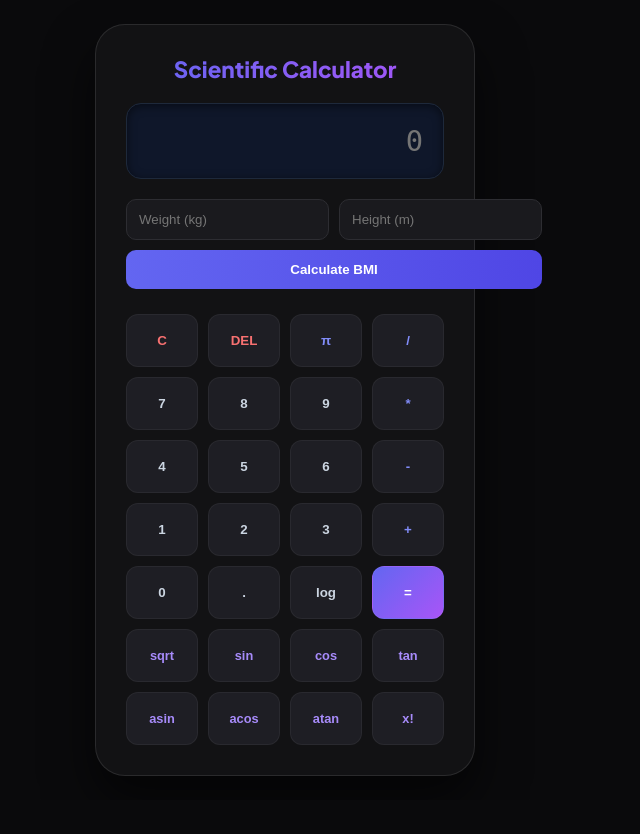
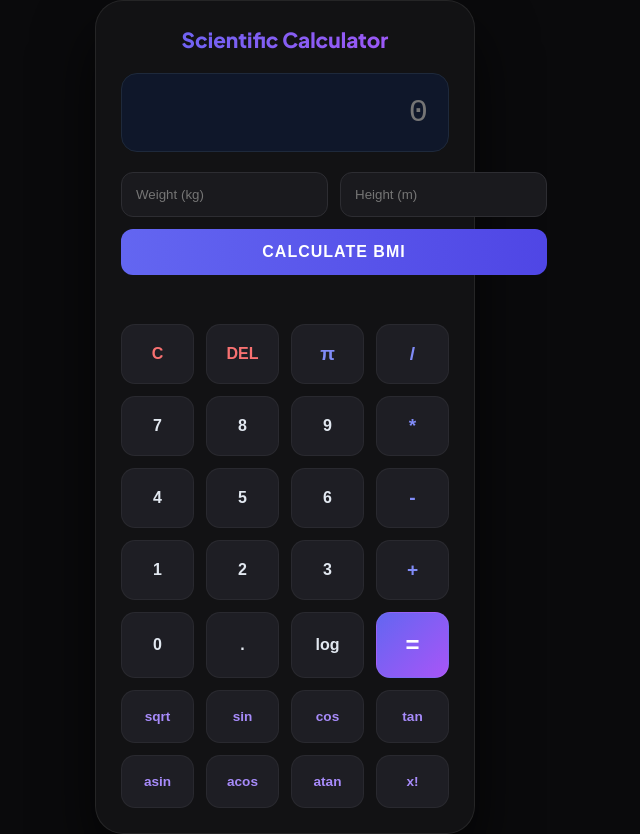
Before and after one commit to shivani100604/BMI-Calculator, a Flask app: page / in a window 1280 px wide. Shown: the whole page, without its empty margins (355-995 px from the left). Before the commit the page ends 776 px from the top, so only its background shows below. Run offline with Flask 3, Linux system fonts and the light colour scheme.

Commit message:
Refactor styles for improved UI consistency

```diff
--- a/static/style.css
+++ b/static/style.css
@@ -4,6 +4,7 @@
     box-sizing: border-box;
     margin: 0;
     padding: 0;
+    -webkit-tap-highlight-color: transparent;
 }
 
 body {
@@ -17,21 +18,23 @@ body {
 
 .container {
     background: #121214;
-    border: 1px solid rgba(255, 255, 255, 0.1);
-    padding: 30px;
-    border-radius: 30px;
-    box-shadow: 0 25px 50px rgba(0, 0, 0, 0.6);
+    border: 1px solid rgba(255, 255, 255, 0.08);
+    padding: 25px;
+    border-radius: 28px;
+    box-shadow: 0 30px 60px rgba(0, 0, 0, 0.7);
     width: 380px;
+    z-index: 10;
 }
 
 h1 {
     color: #fff;
     text-align: center;
-    font-size: 1.4rem;
+    font-size: 1.3rem;
     margin-bottom: 20px;
     background: linear-gradient(to right, #6366f1, #a855f7);
     -webkit-background-clip: text;
     -webkit-text-fill-color: transparent;
+    font-weight: 800;
 }
 
 #display {
@@ -39,30 +42,34 @@ h1 {
     background: #0f172a;
     border: 1px solid #1e293b;
     padding: 20px;
-    border-radius: 15px;
-    color: #38bdf8; /* Neon Cyan text */
-    font-size: 1.8rem;
+    border-radius: 16px;
+    color: #38bdf8; /* Neon Blue */
+    font-size: 2rem;
     text-align: right;
     margin-bottom: 20px;
-    font-family: monospace;
-    box-shadow: inset 0 2px 10px rgba(0,0,0,0.5);
+    font-family: 'Courier New', monospace;
 }
 
-/* BMI Section */
+/* BMI Inputs */
 .bmi-section {
     display: grid;
     grid-template-columns: 1fr 1fr;
-    gap: 10px;
-    margin-bottom: 15px;
+    gap: 12px;
+    margin-bottom: 12px;
 }
 
 .bmi-section input {
     background: #1a1a1e;
     border: 1px solid #2d2d32;
-    padding: 12px;
-    border-radius: 10px;
+    padding: 14px;
+    border-radius: 12px;
     color: white;
     outline: none;
+    transition: 0.3s;
+}
+
+.bmi-section input:focus {
+    border-color: #6366f1;
 }
 
 .bmi-btn {
@@ -70,55 +77,62 @@ h1 {
     background: linear-gradient(to right, #6366f1, #4f46e5);
     color: white;
     border: none;
-    padding: 12px;
-    border-radius: 10px;
-    font-weight: 600;
+    padding: 14px;
+    border-radius: 12px;
+    font-weight: 700;
     cursor: pointer;
-    margin-bottom: 10px;
+    text-transform: uppercase;
+    letter-spacing: 1px;
 }
 
 #result {
     text-align: center;
     margin-bottom: 15px;
-    font-size: 0.9rem;
-    font-weight: bold;
+    font-weight: 600;
+    min-height: 22px;
 }
 
-/* Buttons Grid */
+/* Scientific Grid */
 .buttons-grid {
     display: grid;
     grid-template-columns: repeat(4, 1fr);
-    gap: 10px;
+    gap: 12px;
 }
 
 button {
     background: #1e1e24;
     border: 1px solid rgba(255, 255, 255, 0.05);
-    color: #cbd5e1;
-    padding: 18px;
-    border-radius: 12px;
-    font-weight: bold;
+    color: #e2e8f0;
+    padding: 18px 0;
+    border-radius: 14px;
+    font-weight: 600;
+    font-size: 1rem;
     cursor: pointer;
     transition: all 0.2s cubic-bezier(0.4, 0, 0.2, 1);
 }
 
 button:hover {
     background: #2d2d35;
-    border-color: #6366f1;
-    transform: translateY(-2px);
-    box-shadow: 0 5px 15px rgba(99, 102, 241, 0.3);
+    transform: translateY(-3px);
+    box-shadow: 0 8px 20px rgba(0, 0, 0, 0.4);
+    border-color: rgba(99, 102, 241, 0.5);
 }
 
-.op { color: #818cf8; } /* Operators Blue */
-.sci { color: #a78bfa; font-size: 0.8rem; } /* Scientific Purple */
-.special { color: #f87171; } /* Clear/Del Red */
+button:active {
+    transform: translateY(0);
+}
+
+/* Button Classes */
+.op { color: #818cf8; font-size: 1.2rem; }
+.sci { color: #a78bfa; font-size: 0.85rem; text-transform: lowercase; }
+.special { color: #f87171; }
 
 .equal {
     background: linear-gradient(135deg, #6366f1, #a855f7);
     color: white;
-    grid-row: span 1;
+    font-size: 1.5rem;
 }
 
 .equal:hover {
-    box-shadow: 0 0 20px rgba(168, 85, 247, 0.5);
+    box-shadow: 0 0 25px rgba(168, 85, 247, 0.4);
 }
```
